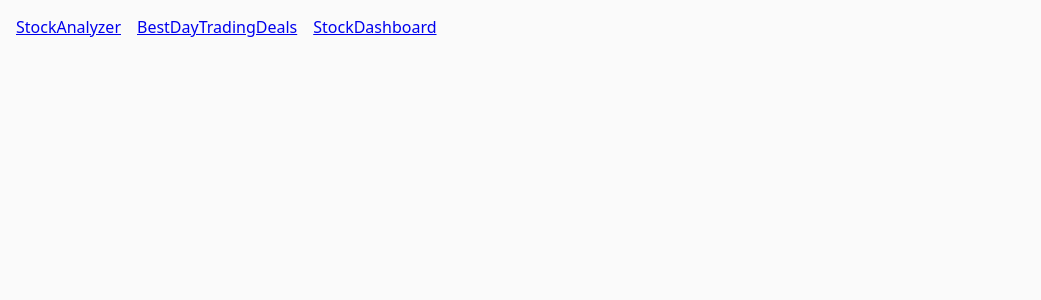
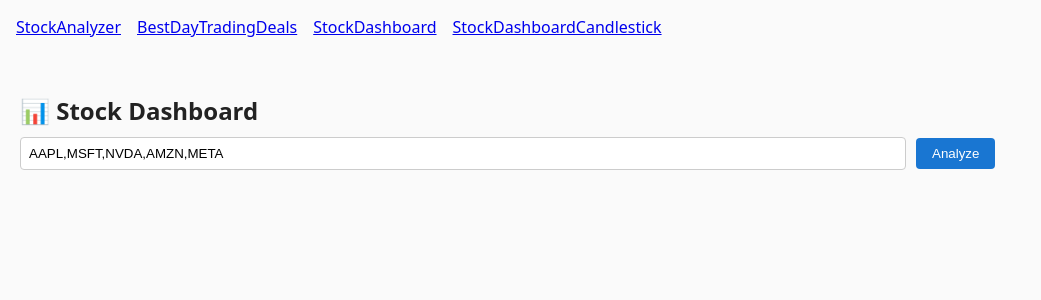
Before and after one commit to sanjeevdg/trading-app-client, a React (Create React App) app: page /StockDashboardCandlestick in a window 1280 px wide. Shown: the top 300 px of the page, without its empty margins (0-1041 px from the left). Built offline with nearby package versions, Linux system fonts and the light colour scheme.

Commit message:
oct19-2025-752am

```diff
--- a/package.json
+++ b/package.json
@@ -11,6 +11,7 @@
     "@types/jest": "^27.5.2",
     "@types/node": "^16.18.126",
     "axios": "^1.12.2",
+    "lightweight-charts": "^5.0.9",
     "react": "^19.2.0",
     "react-dom": "^19.2.0",
     "react-markdown": "^10.1.0",
--- a/src/App.tsx
+++ b/src/App.tsx
@@ -6,6 +6,7 @@
 import BestDayTradingDeals from "./components/BestDayTradingDeals";
 import StockAnalyzer from "./components/StockAnalyzer";
 import StockDashboard from './components/StockDashboard';
+import StockDashboardCandlestick from './components/StockDashboardCandlestick';
 
 
 
@@ -17,12 +18,15 @@
         <Link to="/StockAnalyzer">StockAnalyzer</Link>
         <Link to="/BestDayTradingDeals">BestDayTradingDeals</Link>
         <Link to="/StockDashboard">StockDashboard</Link>
+        <Link to="/StockDashboardCandlestick">StockDashboardCandlestick</Link>
       </nav>
 
       <Routes>
         <Route path="/StockAnalyzer" element={<StockAnalyzer />} />
         <Route path="/BestDayTradingDeals" element={<BestDayTradingDeals />} />
         <Route path="/StockDashboard" element={<StockDashboard />} />
+        <Route path="/StockDashboardCandlestick" element={<StockDashboardCandlestick />} />
+
 
       </Routes>
     </Router>
--- /dev/null
+++ b/src/components/StockDashboardCandlestick.tsx
@@ -0,0 +1,177 @@
+import React, { useEffect, useRef, useState } from "react";
+import {
+  createChart,
+  ColorType,
+  CandlestickSeries,
+  LineSeries,
+  IChartApi,
+} from "lightweight-charts";
+
+interface StockData {
+  symbol: string;
+  price: number;
+  peRatio: number;
+  eps: number;
+  dividendYield: number;
+  marketCap: number;
+  candles: { time: string; open: number; high: number; low: number; close: number }[];
+  dividendYields: { date: string; yield: string }[];
+}
+
+export default function StockDashboardCandlestick() {
+  const [symbols, setSymbols] = useState("AAPL,MSFT,NVDA,AMZN,META");
+  const [data, setData] = useState<StockData[]>([]);
+  const [loading, setLoading] = useState(false);
+  const chartRefs = useRef<Record<string, IChartApi>>({});
+
+  const statRow = (label: string, value: any, color?: string) => (
+    <div
+      style={{
+        display: "flex",
+        justifyContent: "space-between",
+        marginBottom: "4px",
+      }}
+    >
+      <span style={{ color: "#666" }}>{label}</span>
+      <span style={{ color: color || "#000", fontWeight: 600 }}>{value}</span>
+    </div>
+  );
+
+  const fetchStocks = async () => {
+    try {
+      setLoading(true);
+      const response = await fetch("http://localhost:4000/api/cdsstocks", {
+        method: "POST",
+        headers: { "Content-Type": "application/json" },
+        body: JSON.stringify({ symbols: symbols.split(",").map((s) => s.trim()) }),
+      });
+
+      const result = await response.json();
+      setData(result);
+    } catch (err) {
+      console.error("Fetch error:", err);
+    } finally {
+      setLoading(false);
+    }
+  };
+
+  // Create candlestick + line charts
+  useEffect(() => {
+    data.forEach((s) => {
+      const container = document.getElementById(`chart-${s.symbol}`);
+      if (!container || chartRefs.current[s.symbol]) return;
+
+      const chart = createChart(container, {
+        width: container.clientWidth,
+        height: 300,
+        layout: {
+          background: { type: ColorType.Solid, color: "#ffffff" },
+          textColor: "#000",
+        },
+        grid: {
+          vertLines: { color: "#eee" },
+          horzLines: { color: "#eee" },
+        },
+        rightPriceScale: { borderVisible: false },
+        timeScale: { borderVisible: false },
+      });
+
+      // ✅ Correct new API
+      const candlestickSeries = chart.addSeries(CandlestickSeries, {
+        upColor: "#26a69a",
+        downColor: "#ef5350",
+        borderVisible: false,
+        wickUpColor: "#26a69a",
+        wickDownColor: "#ef5350",
+      });
+
+      candlestickSeries.setData(
+        s.candles.map((c) => ({
+          time: c.time,
+          open: c.open,
+          high: c.high,
+          low: c.low,
+          close: c.close,
+        }))
+      );
+
+      // 📈 Add dividend yield line chart overlay
+      const yieldSeries = chart.addSeries(LineSeries, {
+        color: "#007bff",
+        lineWidth: 2,
+      });
+
+      yieldSeries.setData(
+        s.dividendYields.map((d) => ({
+          time: d.date,
+          value: parseFloat(d.yield),
+        }))
+      );
+
+      chart.timeScale().fitContent();
+      chartRefs.current[s.symbol] = chart;
+    });
+  }, [data]);
+
+  return (
+    <div style={{ padding: "20px" }}>
+      <h2 style={{ marginBottom: "10px" }}>📊 Stock Dashboard</h2>
+      <div style={{ marginBottom: "20px" }}>
+        <input
+          value={symbols}
+          onChange={(e) => setSymbols(e.target.value)}
+          placeholder="Enter stock symbols separated by commas"
+          style={{
+            width: "70%",
+            padding: "8px",
+            border: "1px solid #ccc",
+            borderRadius: "4px",
+          }}
+        />
+        <button
+          onClick={fetchStocks}
+          style={{
+            marginLeft: "10px",
+            padding: "8px 16px",
+            backgroundColor: "#1976d2",
+            color: "white",
+            border: "none",
+            borderRadius: "4px",
+            cursor: "pointer",
+          }}
+        >
+          {loading ? "Loading..." : "Analyze"}
+        </button>
+      </div>
+
+      {data.map((s) => (
+        <div
+          key={s.symbol}
+          style={{
+            border: "1px solid #ddd",
+            borderRadius: "10px",
+            padding: "16px",
+            marginBottom: "20px",
+          }}
+        >
+          <h3 style={{ marginBottom: "10px" }}>{s.symbol}</h3>
+          {statRow("Price", `$${s.price}`)}
+          {statRow("P/E Ratio", s.peRatio || "N/A")}
+          {statRow("EPS", s.eps || "N/A")}
+          {statRow("Dividend Yield", `${s.dividendYield}%`, "#00994d")}
+          {statRow("Market Cap", `${(s.marketCap / 1e9).toFixed(2)} B`)}
+
+          <div
+            id={`chart-${s.symbol}`}
+            style={{
+              marginTop: "10px",
+              height: "300px",
+              borderRadius: "8px",
+              border: "1px solid #eee",
+            }}
+          />
+        </div>
+      ))}
+    </div>
+  );
+}
```
Also changed, not shown: 1 other file (tests, documents, lock files or other folders).
